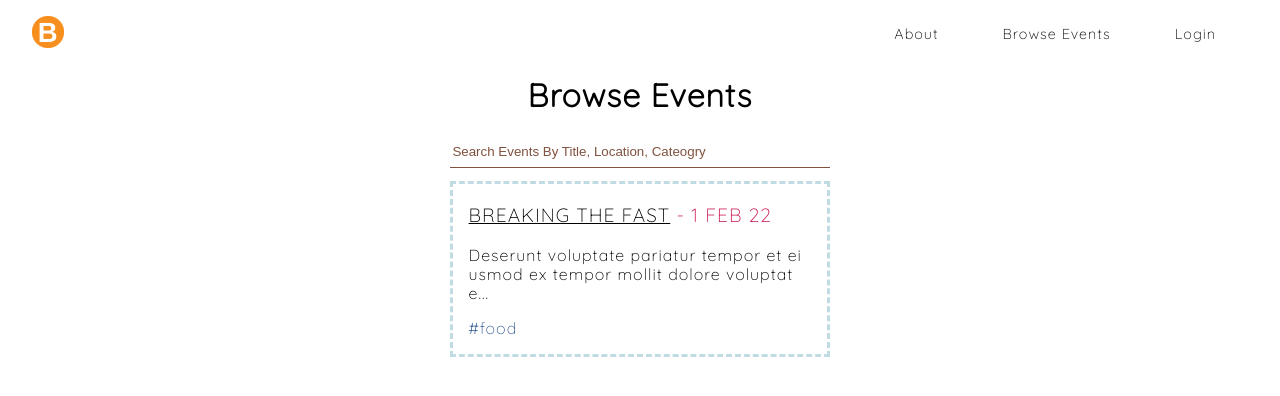
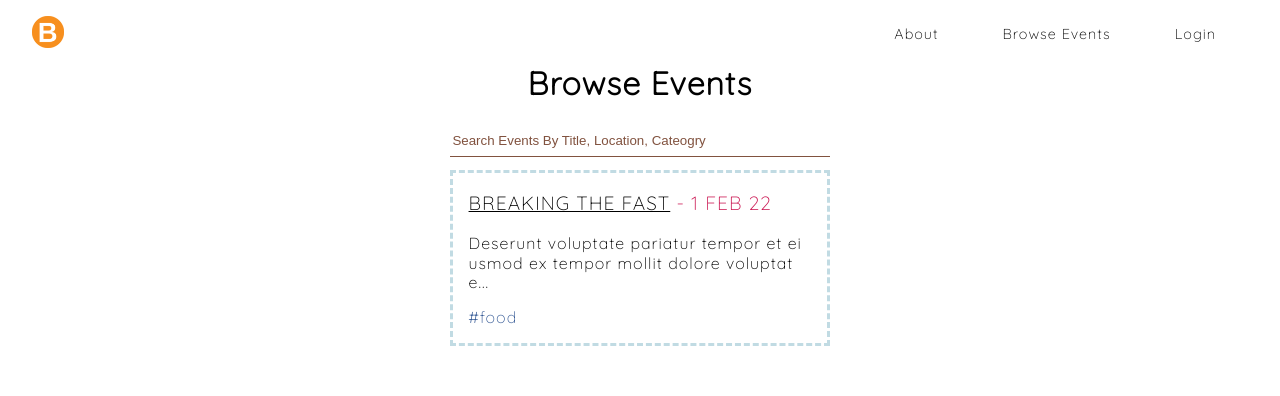
Before and after one commit to dngst/brightevents, a React (Create React App) app: page /events in a window 1280 px wide. Shown: the top 396 px of the page. Built offline with nearby package versions, Linux system fonts and the light colour scheme.

Commit message:
Remove sticky container

```diff
--- a/src/components/container/Sticky.js
+++ /dev/null
@@ -1,17 +0,0 @@
-import styled from "styled-components";
-
-const Sticky = styled.div`
-  position: sticky;
-  top: 0;
-  background: rgb(255, 255, 255, 0.87);
-  h1 {
-    padding-top: 3%;
-  }
-  @media (max-width: 768px) {
-    h1 {
-      top: 2%;
-      position: sticky;
-    }
-  }
-`
-export default Sticky;
--- a/src/pages/ViewEvents.js
+++ b/src/pages/ViewEvents.js
@@ -1,7 +1,6 @@
 import { Helmet } from "react-helmet";
 import { Link } from "wouter";
 import Container from "components/container/Container";
-import Sticky from "components/container/Sticky";
 import Title from "components/Title";
 import Input from "components/input/Input";
 import Card from "components/Card";
@@ -14,10 +13,8 @@ const ViewEvents = () => {
             <Helmet>
                 <title>Events | Bright Events</title>
             </Helmet>
-            <Sticky>
-                <Title>browse events</Title>
-                <Input placeholder="search events by title, location, cateogry" />
-            </Sticky>
+            <Title>browse events</Title>
+            <Input placeholder="search events by title, location, cateogry" />
             <Card>
                 <Paragraph className="card-title">
                     <Link to="event">breaking the fast</Link>
```
